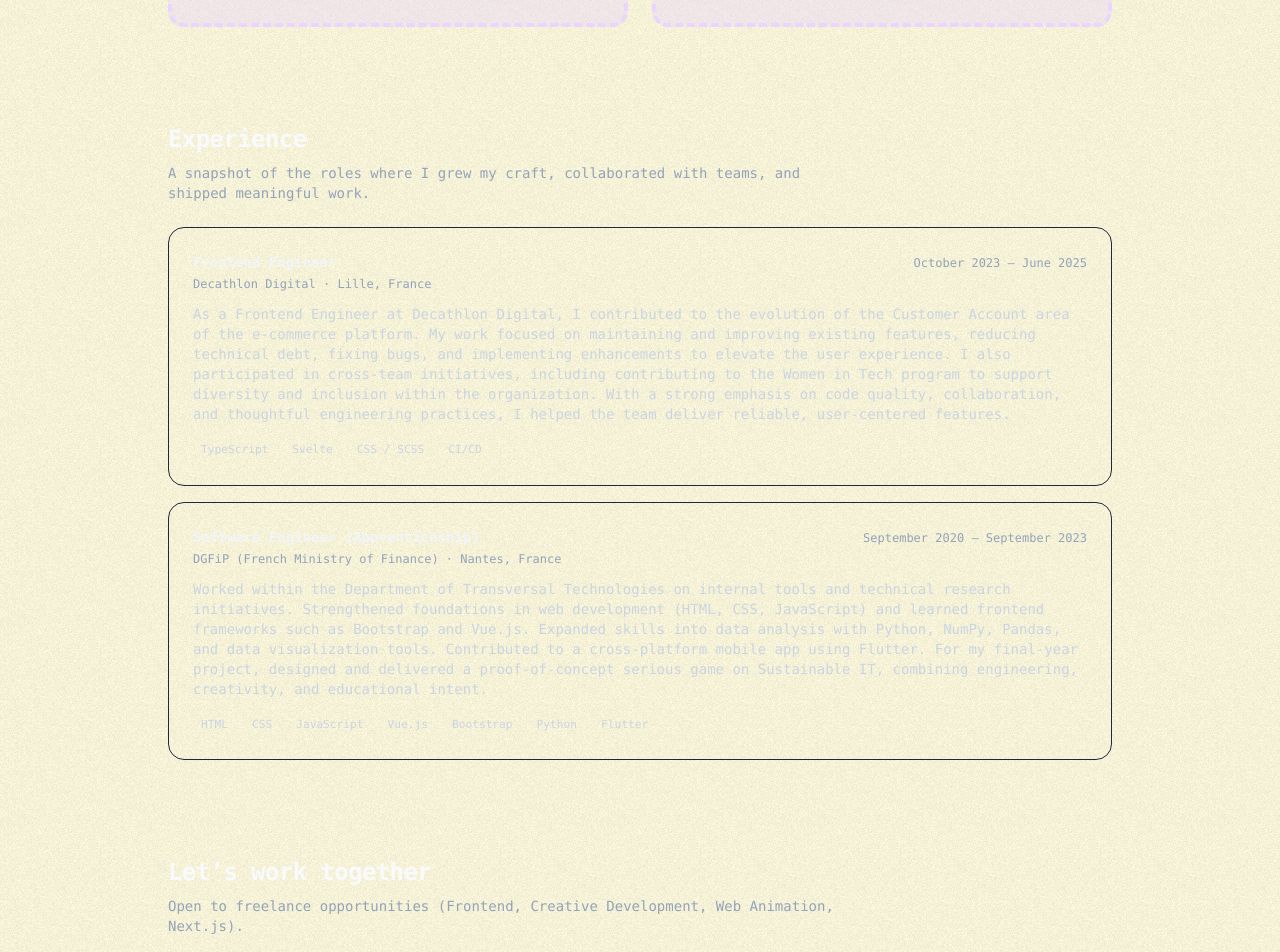
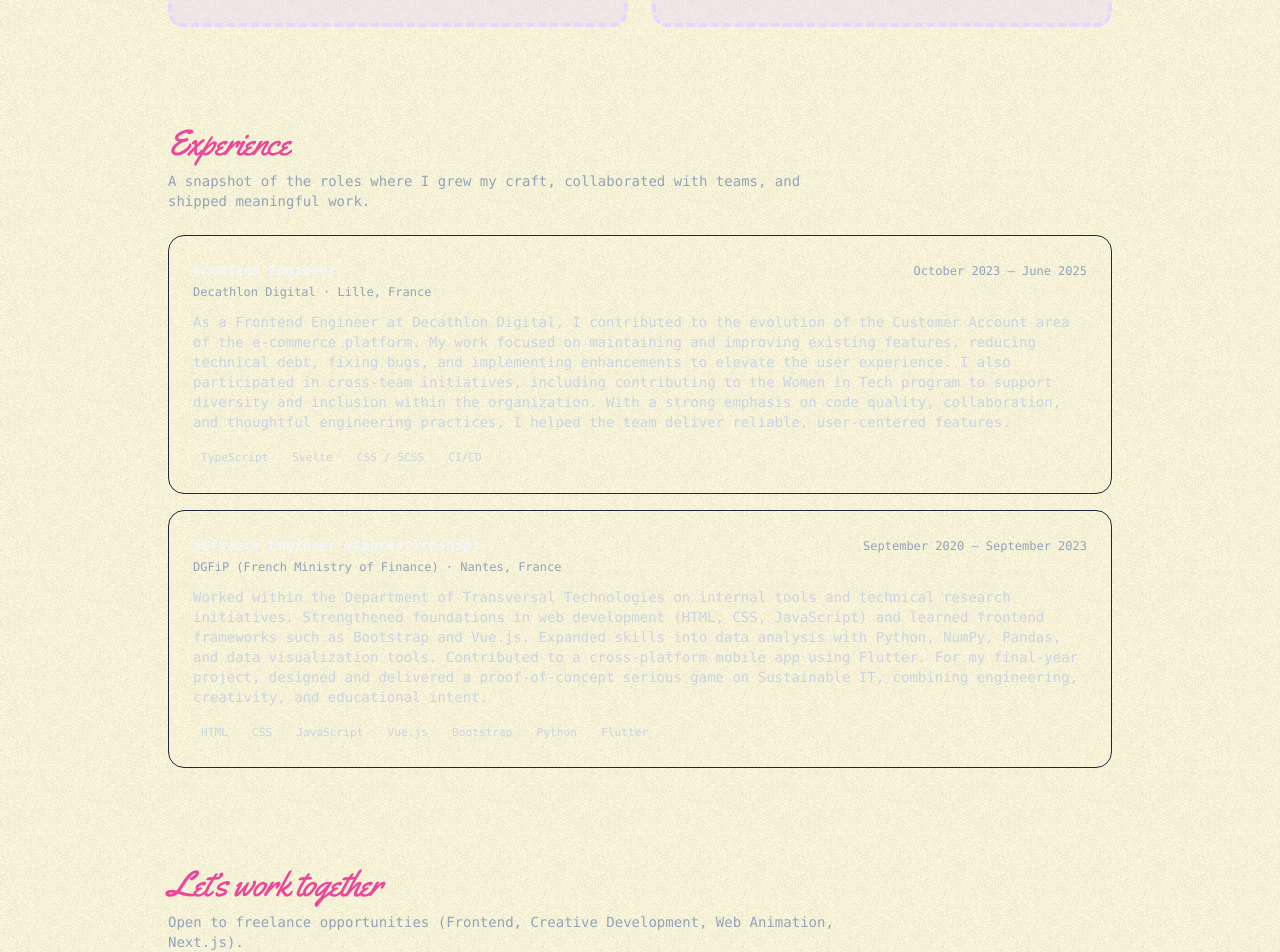
Before and after one commit to VicSchbt/portfolio, a React (Vite) app: page / in a window 1280 px wide. Shown: the part 1280-2232 px from the top of the page. Built offline with nearby package versions, Linux system fonts and the light colour scheme.

Commit message:
refactor: remove redundant styling from section headers and centralize styles in index.css

```diff
--- a/src/sections/ContactSection.tsx
+++ b/src/sections/ContactSection.tsx
@@ -13,7 +13,6 @@ export function ContactSection({ contact }: ContactSectionProps) {
       <header className="space-y-2">
         <h2
           id="contact-heading"
-          className="text-xl font-semibold tracking-tight text-slate-50 md:text-2xl"
         >
           {t.contact.heading}
         </h2>
--- a/src/sections/ExperienceSection.tsx
+++ b/src/sections/ExperienceSection.tsx
@@ -17,7 +17,6 @@ export const ExperienceSection = ({ experience }: ExperienceSectionProps) => {
       <header className="space-y-2">
         <h2
           id="experience-heading"
-          className="text-xl font-semibold tracking-tight text-slate-50 md:text-2xl"
         >
           {t.experience.heading}
         </h2>
--- a/src/sections/ProjectsSection.tsx
+++ b/src/sections/ProjectsSection.tsx
@@ -18,7 +18,6 @@ export function ProjectsSection({ projects }: ProjectsSectionProps) {
       <header className="space-y-2">
         <h2
           id="projects-heading"
-          className="text-2xl font-yellowtail text-pink-500 tracking-tight md:text-4xl"
         >
           {t.projects.heading}
         </h2>
--- a/src/styles/index.css
+++ b/src/styles/index.css
@@ -62,3 +62,7 @@ body {
   background-size: 200px 200px; /* or smaller for finer grain */
   @apply text-slate-800 font-mono;
 }
+
+section h2 {
+  @apply text-2xl font-yellowtail text-pink-500 tracking-tight md:text-4xl
+}
```
